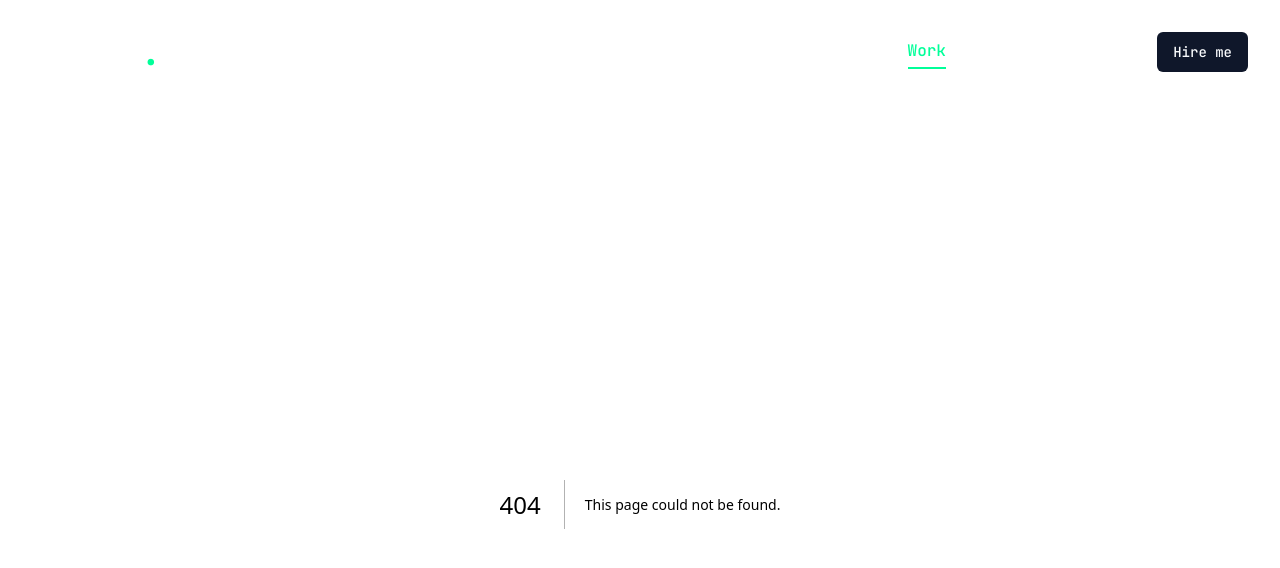
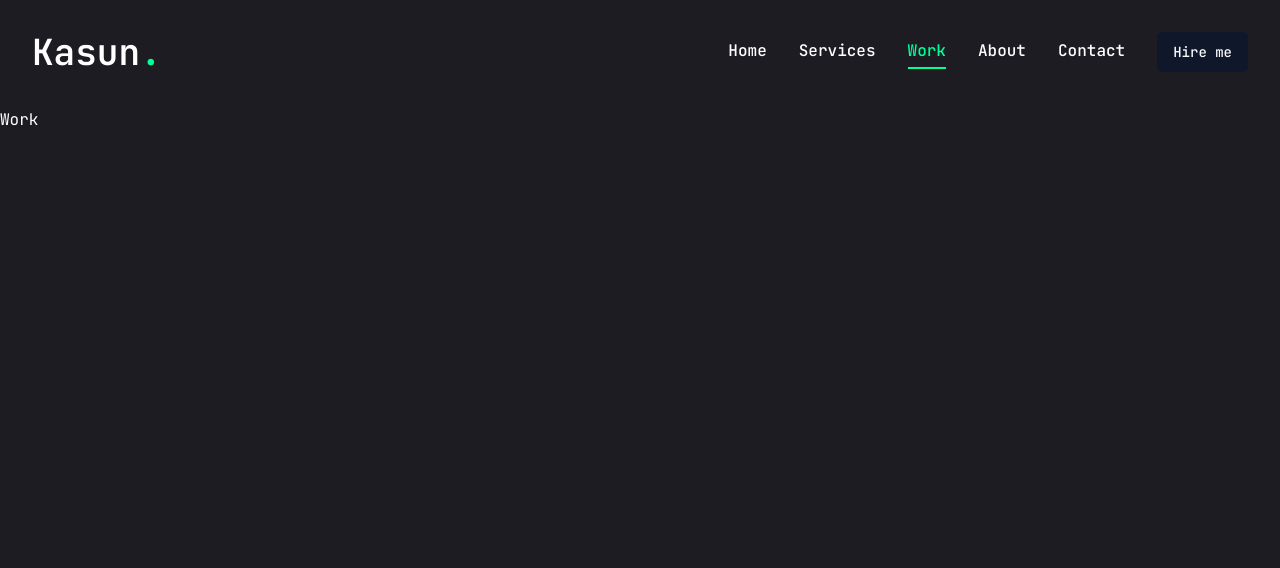
Before and after one commit to Chamika25/Portfolio, a Next.js app: page /work in a window 1280 px wide. Before the commit this address had no page. Shown: the top 568 px of the page. Built offline with nearby package versions, Linux system fonts and the light colour scheme.

Commit message:
Add Work page

```diff
--- /dev/null
+++ b/app/(pages)/work/page.jsx
@@ -0,0 +1,9 @@
+import React from 'react'
+
+const Work = () => {
+  return (
+    <div>Work</div>
+  )
+}
+
+export default Work;
```
